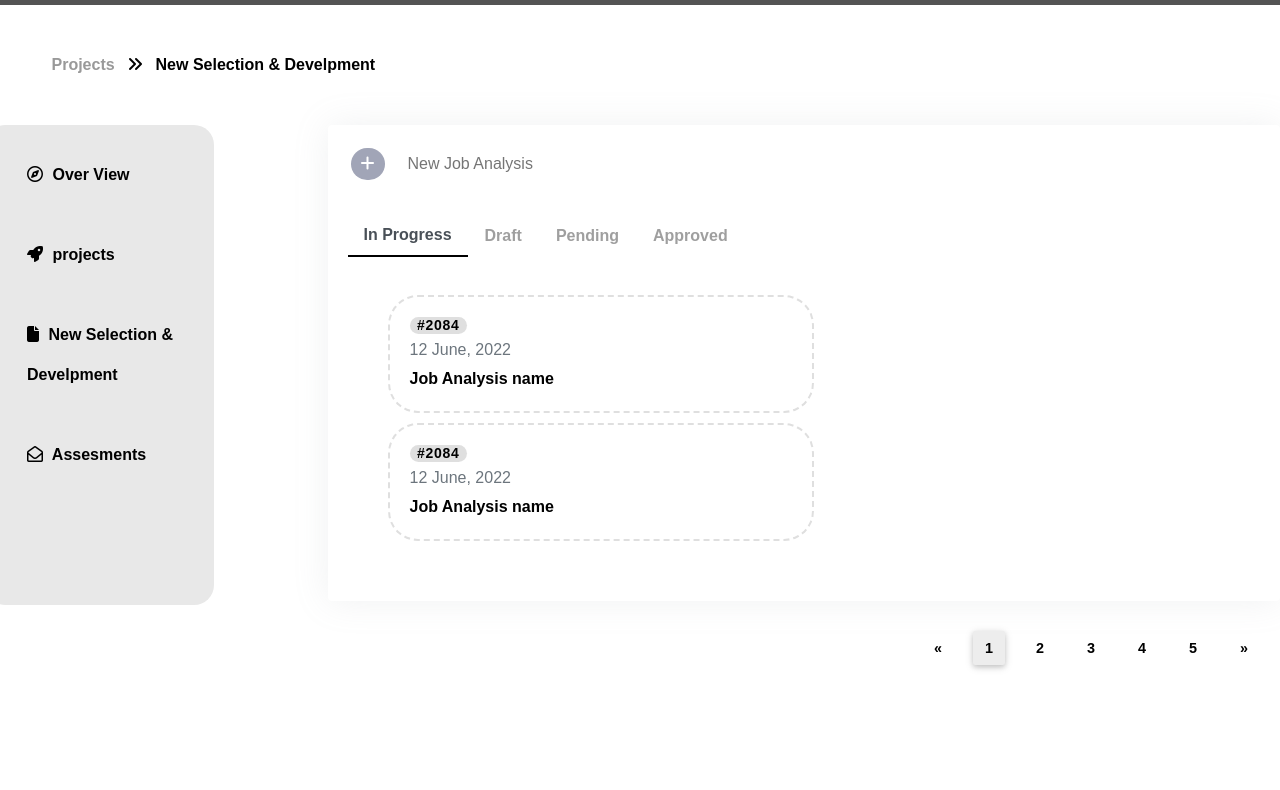
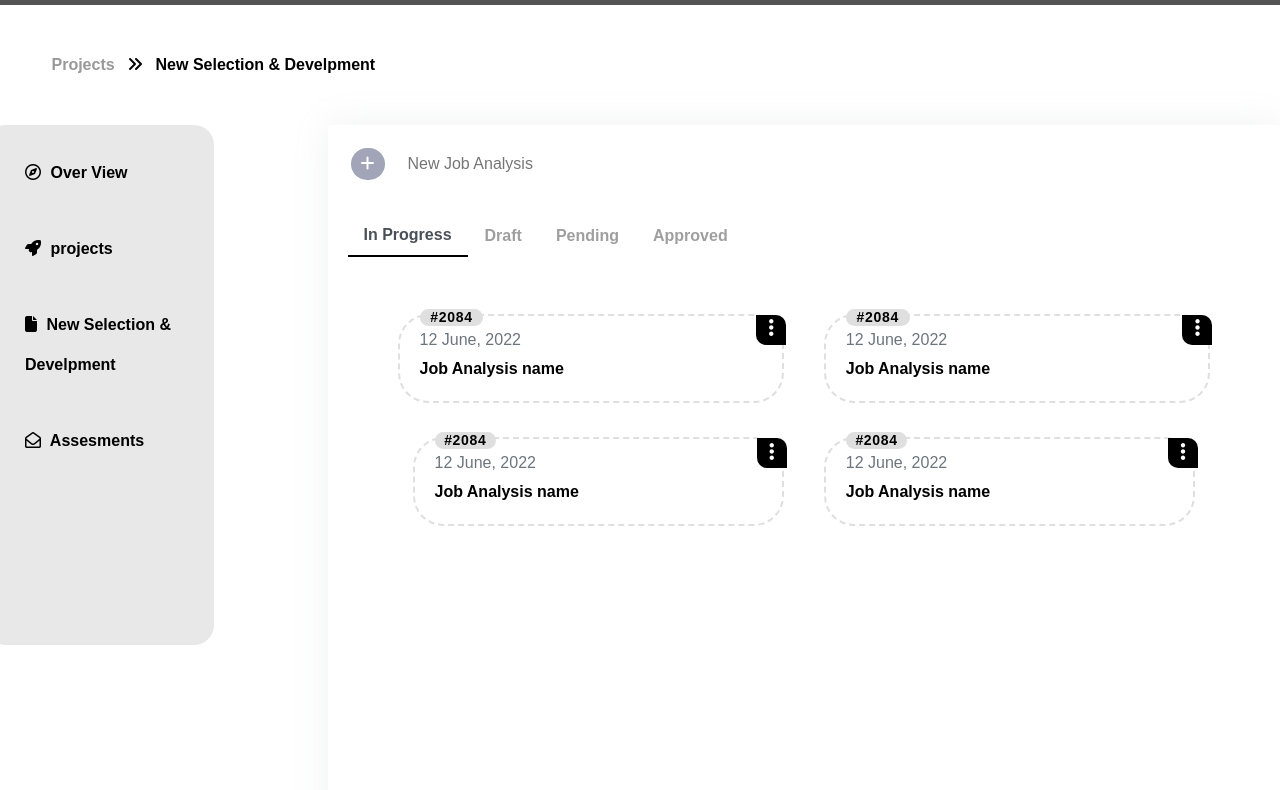
Before and after one commit to hind27/Project-task, a plain HTML site: page index.html in a window 1280 px wide. Shown: the part 77-867 px from the top of the page. Before the commit the page ends 800 px from the top, so only its background shows below. Drawn offline with nearby package versions, Linux system fonts and the light colour scheme.

Commit message:
update 3

```diff
--- a/index.html
+++ b/index.html
@@ -196,20 +196,57 @@
                 <div class="tab-content tab-content-default">
                   <div class="tab-pane fade show active" id="success1" role="tabpanel">
 
+
+                    <div class="container mt-4 mb-2">
+                      <div class="row">
+                          <div class="col-md-6">
                             <div class="jobcard">
                               <div class="card-body">
                                 <h5 class="card-title">#2084</h5>
+                                <div class="badge"> <i class="fa fa-ellipsis-v" aria-hidden="true"></i> </div>
                                 <h6 class="card-subtitle mb-2 text-muted">12 June, 2022</h6>
                                 <p class="card-text">Job Analysis name</p>
                               </div>
                             </div>
+                          </div>
+                          <div class="col-md-6">
                             <div class="jobcard">
                               <div class="card-body">
                                 <h5 class="card-title">#2084</h5>
+                                <div class="badge"> <i class="fa fa-ellipsis-v" aria-hidden="true"></i> </div>
                                 <h6 class="card-subtitle mb-2 text-muted">12 June, 2022</h6>
                                 <p class="card-text">Job Analysis name</p>
                               </div>
                             </div>
+                        </div>
+
+                    </div>
+                    <!-- end of contain -->
+                    <div class="container mt-4 mb-2">
+                      <div class="row">
+                          <div class="col-md-6">
+                            <div class="jobcard">
+                              <div class="card-body">
+                                <h5 class="card-title">#2084</h5>
+                                <div class="badge"> <i class="fa fa-ellipsis-v" aria-hidden="true"></i>  </div>
+                                <h6 class="card-subtitle mb-2 text-muted">12 June, 2022</h6>
+                                <p class="card-text">Job Analysis name</p>
+                              </div>
+                            </div>
+                          </div>
+
+                        <div class="col-md-6">
+                          <div class="jobcard">
+                            <div class="card-body">
+                              <h5 class="card-title">#2084</h5>
+                              <div class="badge"> <i class="fa fa-ellipsis-v" aria-hidden="true"></i></div>
+                              <h6 class="card-subtitle mb-2 text-muted">12 June, 2022</h6>
+                              <p class="card-text">Job Analysis name</p>
+                            </div>
+                          </div>
+                        </div>
+                    </div>
+
                   </div>
                   <div class="tab-pane fade" id="info1">
 
--- a/style.css
+++ b/style.css
@@ -125,7 +125,7 @@ a:focus {
   background-color: #E8E8E8;
   transition: all 0.5s ease-in-out;
   width: 70%;
-  height: 60vh;;
+  height: 65vh;;
   border-radius:  20px 20px ;
 }
 /*
@@ -153,16 +153,16 @@ a:focus {
   line-height:40px;
 	width:100%;
 	transition:all .3s;
-	padding: 10px;
+	padding: 8px;
   margin: 20px;
 }
 
-/* .sidebar li a.active {
+.sidebar li a.active {
   background-color: #000;
   border-left: px solid #dedede;
   transition: all 0.5s ease-in-out;
-  width: 100px;
-} */
+
+}
 
 .sidebar li a:hover {
 
@@ -249,6 +249,9 @@ a:focus {
 
 .sidebar li a.active {
  width: 100%;
+}
+.jobcard {
+  width: 100%;
 }
 }
 
@@ -346,19 +349,22 @@ a:focus {
   max-height: 100px;
   overflow-y: auto;
 }
+/* job analysic card  */
 .jobcard {
   border-radius: 30px;
   border: dashed;
   border-width: 2px;
   border-color:#DFDFDF;
-  margin: 10px;
-  width: 50%;
+  margin: 5px;
 }
 .card-title{
   background-color: #DFDFDF;
   border-radius: 30px;
   width: 15%;
   text-align: center;
+  position: absolute;
+  top: 0;
+
 }
 .Pager2 .pagination .page-item .page-link:hover {
   -webkit-transition: all .3s linear;
@@ -398,3 +404,28 @@ border:none!important;
   outline: 0;
   box-shadow: 0;
 }
+
+/* card */
+
+.badge{
+
+  position: absolute;
+  top: 3%;
+  right: 3%;
+
+}
+
+
+.badge i {
+  background-color: #000;
+  width: 30px;
+  height: 30px;
+  padding-bottom: 3px;
+  display: flex;
+  color: #fff;
+  justify-content: center;
+  align-items: center;
+  font-size: 20px;
+  border-bottom-left-radius: 10px;  /* 100px of height + 10px of border */
+  border-top-right-radius: 10px; /* 100px of height + 10px of border */
+}
```
Lines whose indentation alone changed are shown as unchanged.
